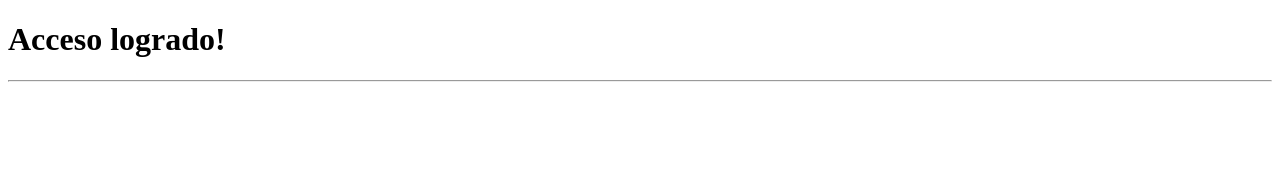
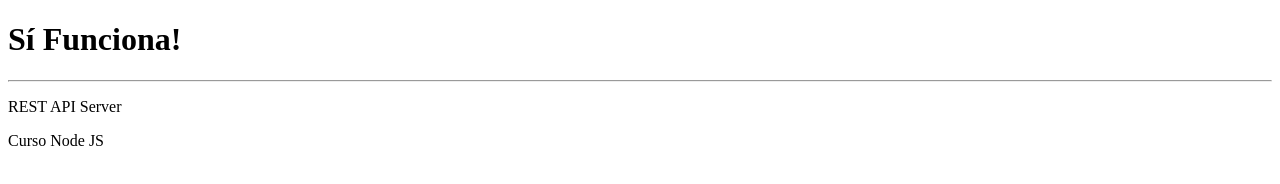
Before and after one commit to WilliansPatino/RESTAPI-con-MongoDB, a website: page public/index.html in a window 1280 px wide. Drawn offline with Linux system fonts and the light colour scheme.

Commit message:
Ajustado msg default page

```diff
--- a/public/index.html
+++ b/public/index.html
@@ -7,8 +7,10 @@
   <title>Acceso</title>
 </head>
 <body>
-  <h1>Acceso logrado!</h1>
+  <h1>Sí Funciona!</h1>
   <hr>
+  <p>REST API Server</p>
+  <p>Curso Node JS</p>
 
 </body>
 </html>
```
